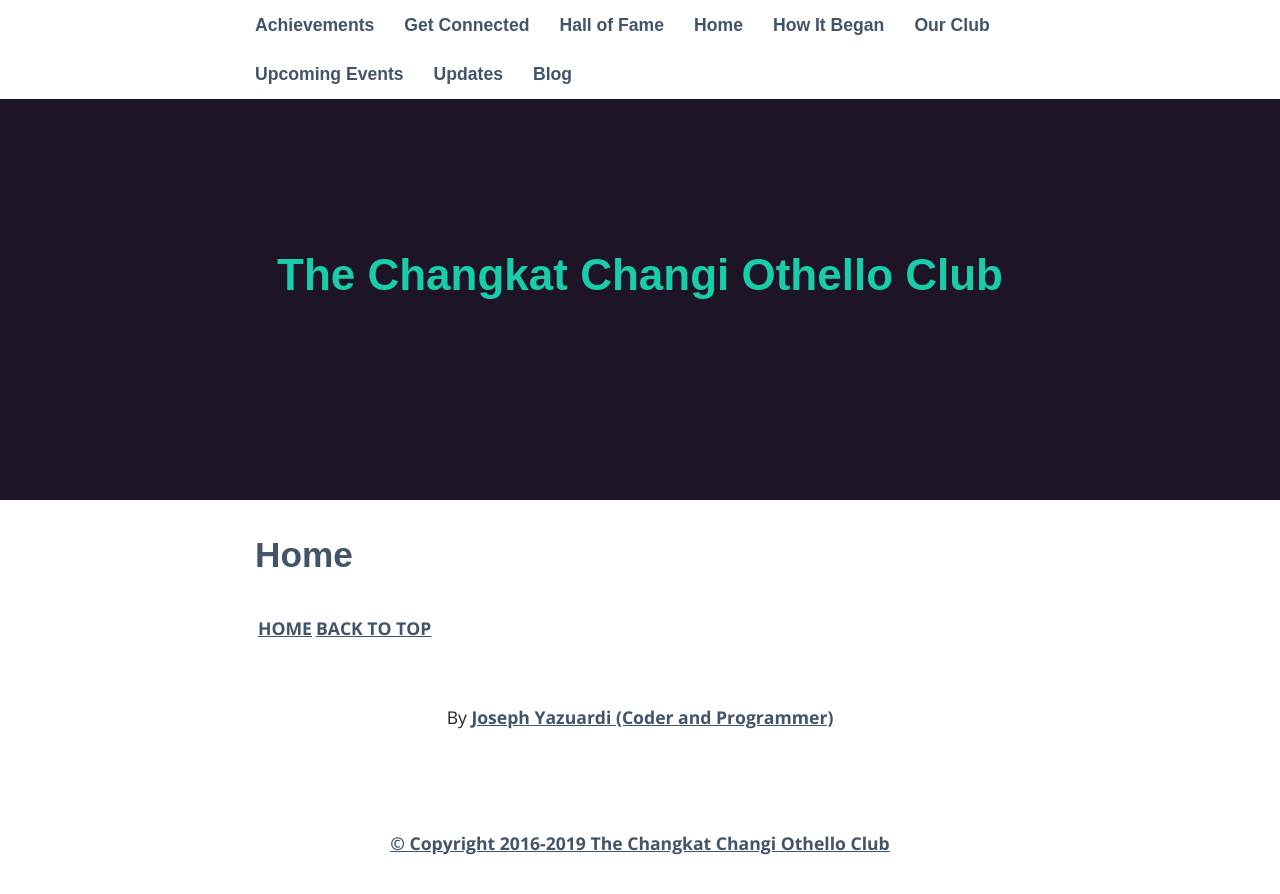
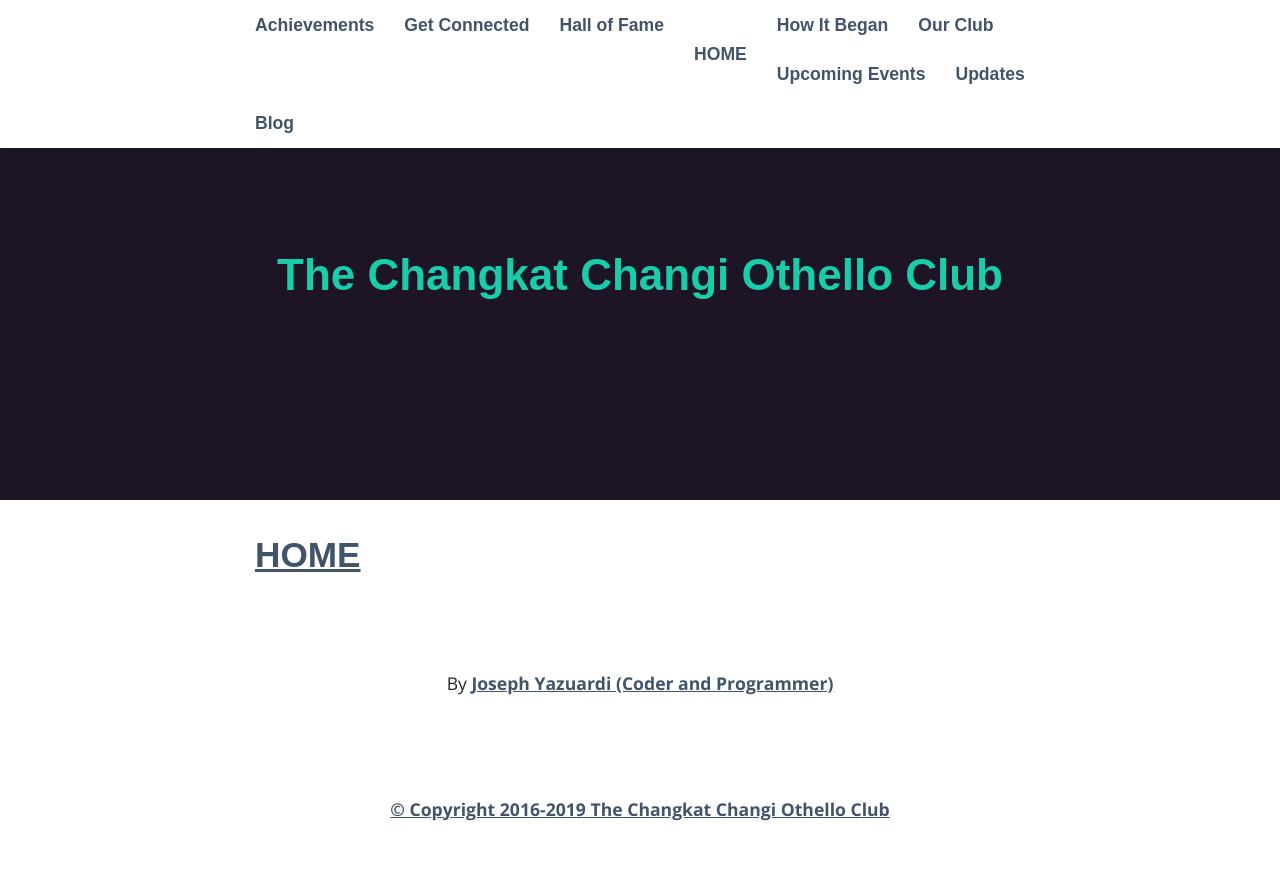
Before and after one commit to jwyazuardi/paa, a Jekyll site: the page built from home.md, in a window 1280 px wide. Shown: the top 894 px of the page. Built offline with Jekyll 4.4.1, drawn with Linux system fonts in a browser that asks for light colours; some web fonts are replaced.

Commit message:
Update home.md

```diff
--- a/home.md
+++ b/home.md
@@ -1,7 +1,5 @@
 ---
 layout: page
-title: Home
+title: <a href="/" title="Back to the Home page"><b>HOME</b></a>
 permalink: /home.md/
 ---
-
-<a href="/" title="Back to the Home page"><b>HOME</b></a> | <a href="#" title="To the top of this page"><b>BACK TO TOP</b></a>
```
